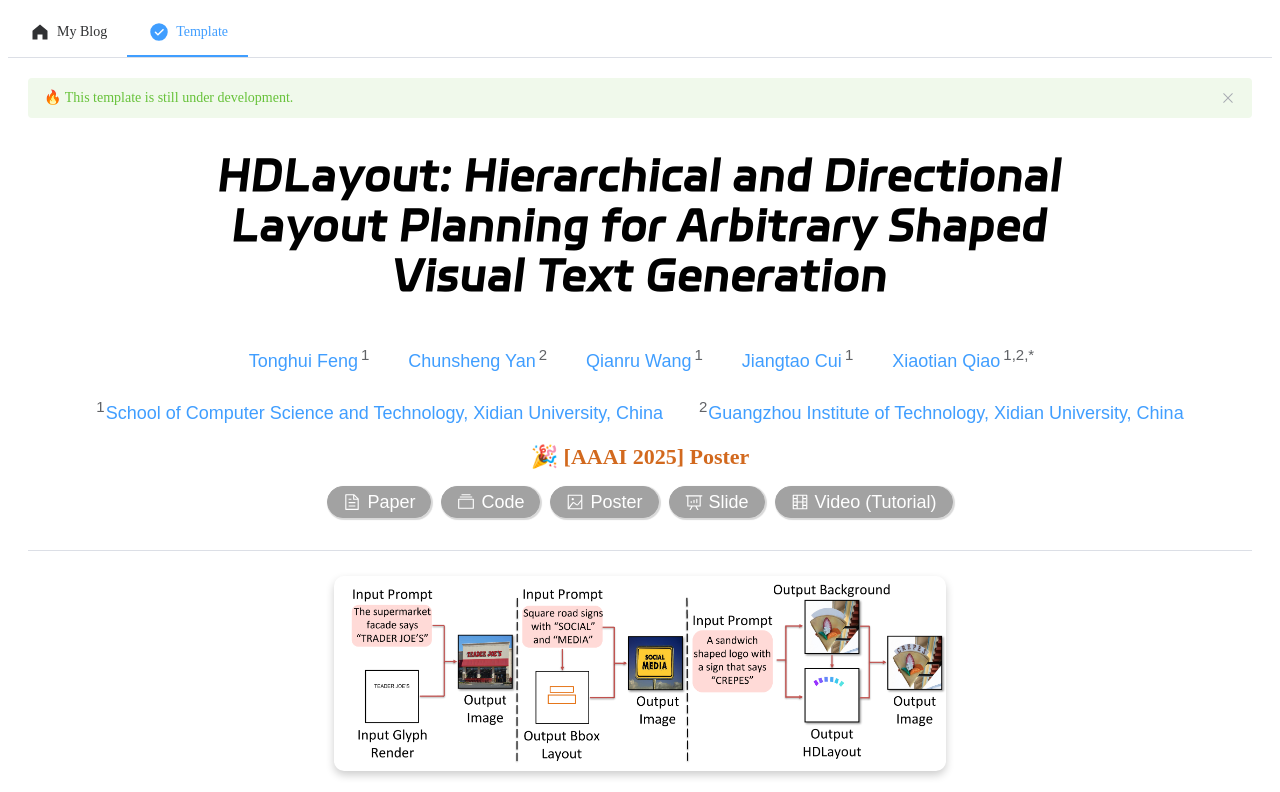
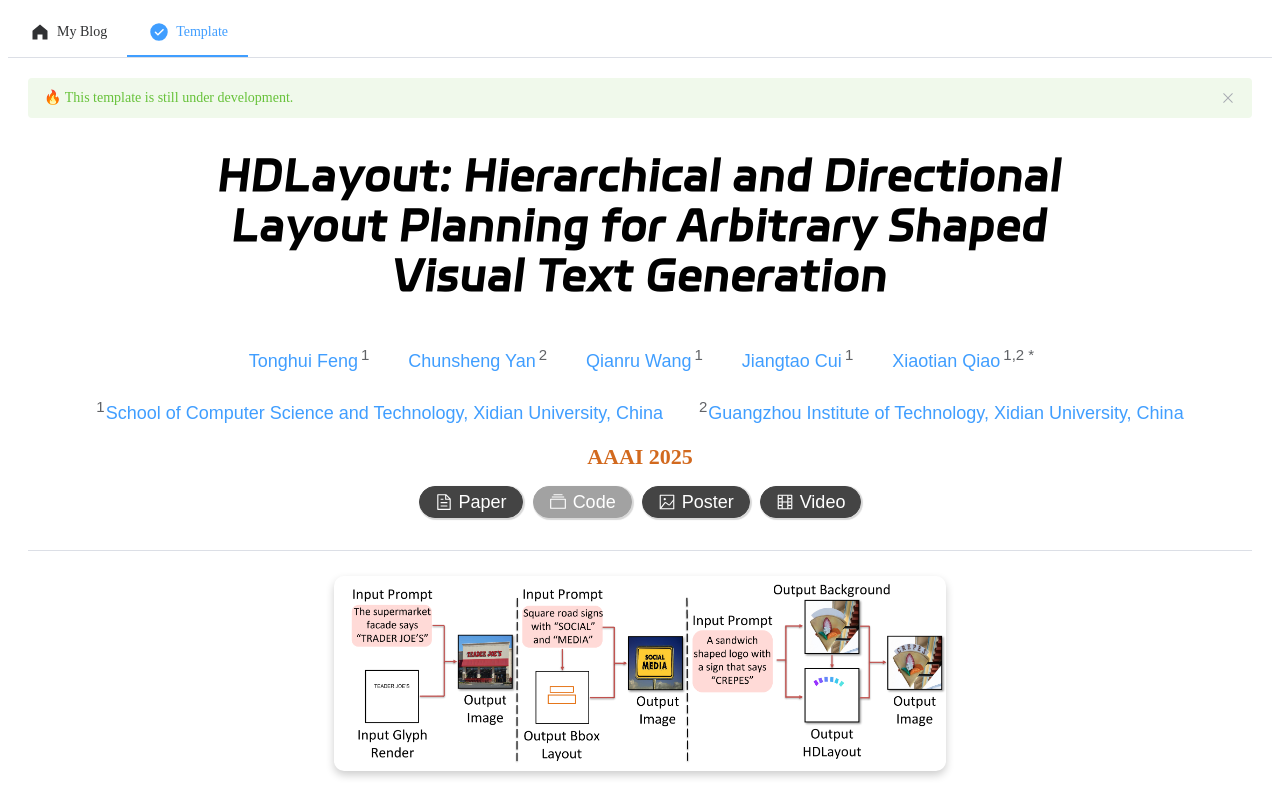
Before and after one commit to Hxiangdou/HDLayout, a Vue app: page / in a window 1280 px wide. Shown: the top 792 px of the page. Built offline with nearby package versions, Linux system fonts and the light colour scheme.

Commit message:
upload paper, poster and video

```diff
--- a/src/components/Main.vue
+++ b/src/components/Main.vue
@@ -3,7 +3,7 @@ import Title from './sections/Title.vue'
 import Abstract from './sections/Abstract.vue'
 import Markdown from './sections/Markdown.vue'
 import BibTeX from './sections/BibTeX.vue'
-import Markdown1 from './sections/Markdown-1.vue'
+// import Markdown1 from './sections/Markdown-1.vue'
 import Markdowndataset from './sections/Markdown-dataset.vue'
 import Markdownqualitative from './sections/Markdown-qualitative.vue'
 
@@ -12,7 +12,7 @@ export default {
     Title,
     Abstract,
     Markdown,
-    Markdown1,
+    // Markdown1,
     Markdowndataset,
     Markdownqualitative,
     BibTeX
@@ -25,7 +25,7 @@ export default {
 
   <Markdown/>
   <Abstract/>
-  <Markdown-1/>
+  <!-- <Markdown-1/> -->
   <Markdownqualitative/>
   <Markdowndataset/>
 
--- a/src/components/sections/Title.vue
+++ b/src/components/sections/Title.vue
@@ -51,7 +51,7 @@ const authors = [
     name: "Xiaotian Qiao",
     icon: "",
     homepage: "",
-    address_flag: "1,2,*"
+    address_flag: "1,2 *"
   },
 ]
 
@@ -80,14 +80,15 @@ const news = "🔥 [2024-12-15] This template project is still under development
 
 // 强调内容
 const emphases = [
-  "🎉 [AAAI 2025] Poster",
+  "AAAI 2025",
 ]
 
 // 提供引导资料链接
 const buttons = [
   {
-    disabled: true,
+    disabled: false,
     name: "Paper",
+    link: "https://github.com/Hxiangdou/HDLayout/src/assets/paper/AAAI25_CRC.out250103.pdf",
     component: Document,
   },
   {
@@ -97,19 +98,15 @@ const buttons = [
     component: Files,
   },
   {
-    disabled: true,
+    disabled: false,
     name: "Poster",
+    link: "https://github.com/Hxiangdou/HDLayout/src/assets/paper/Poster.pdf",
     component: Picture,
   },
   {
-    disabled: true,
-    name: "Slide",
-    component: DataAnalysis,
-  },
-  {
-    disabled: true,
-    name: "Video (Tutorial)",
-    link: "",
+    disabled: false,
+    name: "Video",
+    link: "https://youtu.be/T5ntPaoNztg",
     component: Film,
   },
 ]
```
Also changed, not shown: 2 other files (tests, documents, lock files or other folders).
